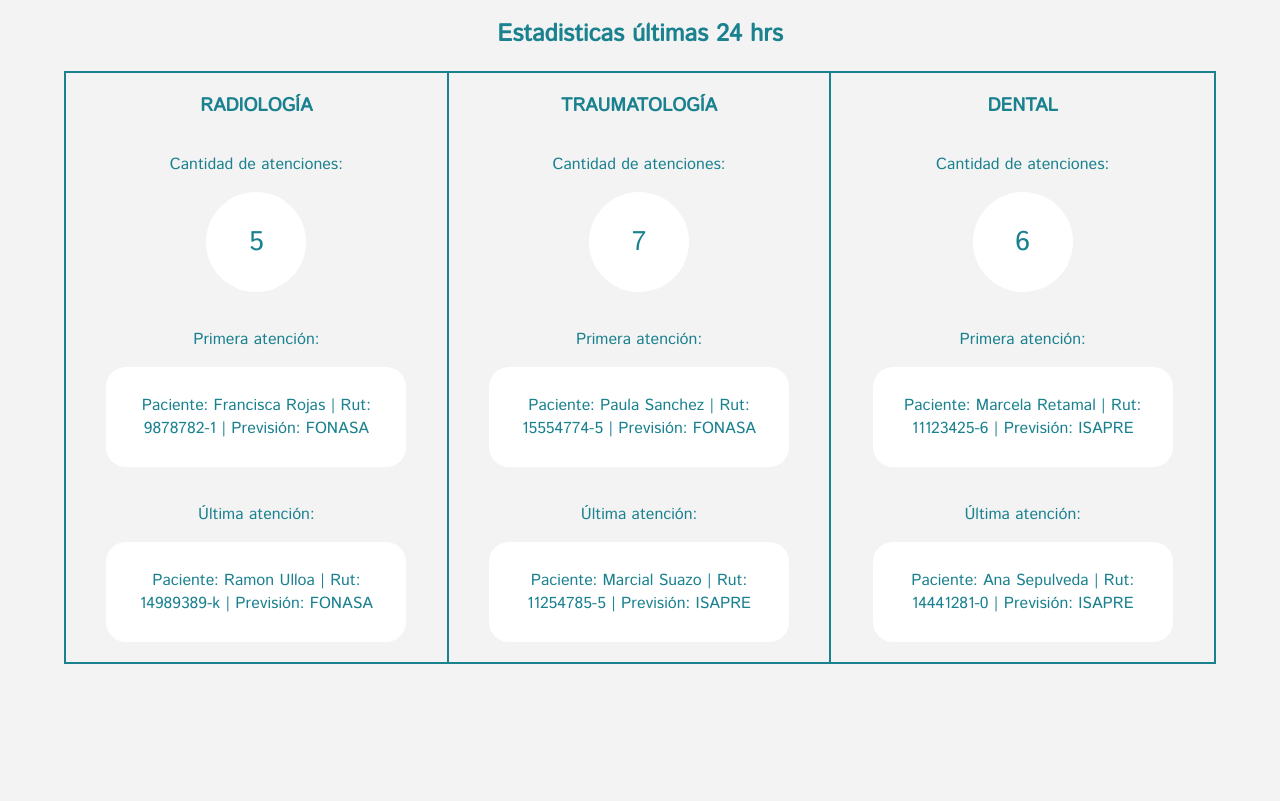
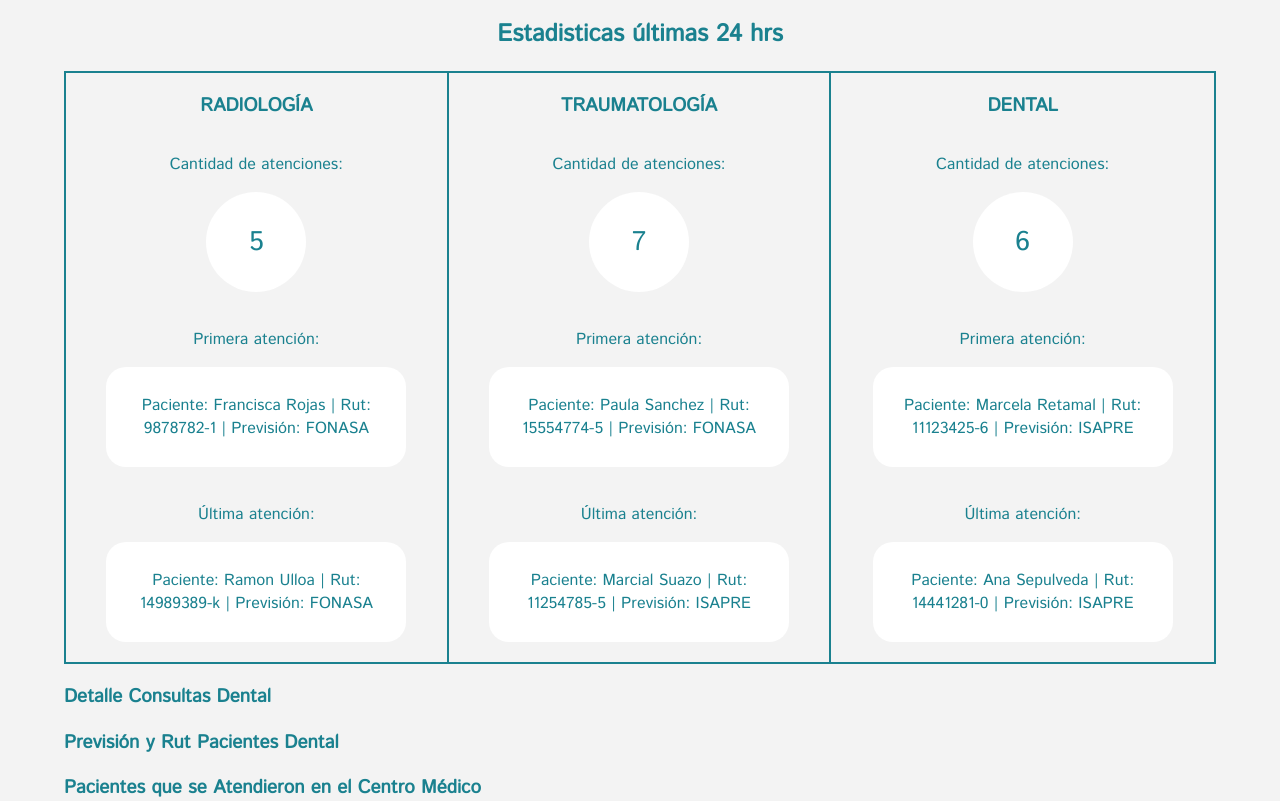
Before and after one commit to Mattcri/array_and_objects, a plain HTML site: page index.html in a window 1280 px wide. Shown: the part 83-884 px from the top of the page. Before the commit the page ends 800 px from the top, so only its background shows below. Drawn offline with Linux system fonts and the light colour scheme.

Commit message:
Avance section details

```diff
--- a/index.html
+++ b/index.html
@@ -54,6 +54,25 @@
       </div>
    </main>
 
+   <section class="details">
+      <div class="container">
+         <div class="details__wrap">
+            <div class="details__consult-dental">
+               <h3>Detalle Consultas Dental</h3>
+
+            </div>
+            <div class="details__prevision-dental">
+               <h3>Previsión y Rut Pacientes Dental</h3>
+
+            </div>
+            <div class="details__names">
+               <h3>Pacientes que se Atendieron en el Centro Médico</h3>
+
+            </div>
+         </div>
+      </div>
+   </section>
+
    <script src="./js/app.js"></script>
 </body>
 </html>
--- a/js/app.js
+++ b/js/app.js
@@ -75,6 +75,9 @@ function insertarAtenciones() {
    document.querySelector('.stats__last-atention-d').appendChild(lastD);
 }
 
+traumatologia.push({hora: '09:00', especialista: 'René Poblete', paciente: 'Ana Gellona', rut: '13123329-7', prevision: 'ISAPRE'}, {hora: '09:30', especialista: 'María Solar', paciente: 'Ramiro Andrade', rut: '12221451-k', prevision: 'FONASA'}, {hora: '10:00', especialista: 'Raul Loyola', paciente: 'Carmen Isla', rut: '10112348-3', prevision: 'ISAPRE'}, {hora: '10:30', especialista: 'Antonio Larenas', paciente: 'Pablo Loayza', rut: '13453234-1', prevision: 'ISAPRE'}, {hora: '12:00', especialista: 'Matías Aravena', paciente: 'Susana Poblete', rut: '14345656-6', prevision: 'FONASA'});
+radiologia.pop();
+radiologia.shift();
 
 console.log(radiologia)
 console.log(traumatologia)
```
